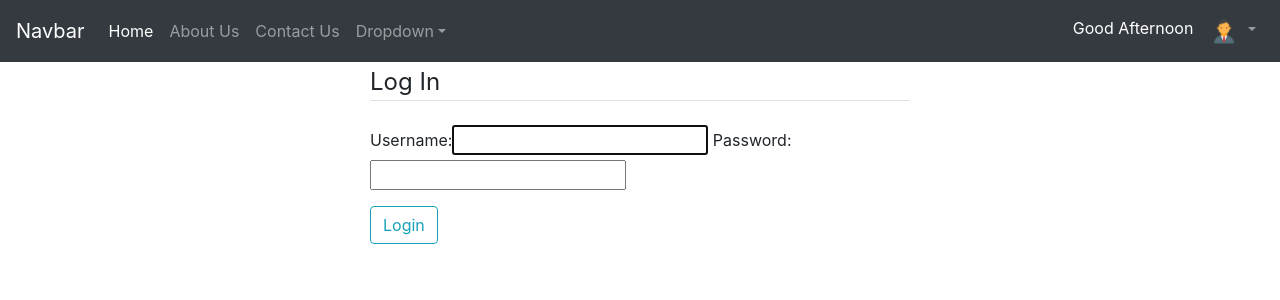
After one commit to leihuagh/Django-Practice-Site, a Django app: page /login in a window 1280 px wide. The commit adds this page. Shown: the top 300 px of the page. Run offline with Django 3.2, Linux system fonts and the light colour scheme; some libraries are stand-ins or nearby versions.

Commit message:
add login page

```diff
--- /dev/null
+++ b/authentication/templates/login.html
@@ -0,0 +1,23 @@
+{% extends "base.html" %}
+
+{% block head_title %}
+Login
+{% endblock head_title %}
+
+{% block main_contents %}
+<div class="container">
+    <div class="row">
+        <div class="col-md-6 offset-md-3">
+            <form method='POST'> {% csrf_token %}
+                <fieldset class="form-group">
+                    <legend class="border-bottom mb-4">Log In</legend>
+                    {{ form }}
+                </fieldset>
+                <div class="form-group">
+                    <button class="btn btn-outline-info" type="submit">Login</button>
+                </div>
+            </form>
+        </div>
+    </div>
+</div>
+{% endblock main_contents %}
--- a/core/urls.py
+++ b/core/urls.py
@@ -1,5 +1,5 @@
 from django.urls import path
-from django.contrib.auth.views import LogoutView
+from django.contrib.auth.views import LogoutView, LoginView
 from .views import index, about, contact
 
 
@@ -9,4 +9,5 @@ urlpatterns = [
     path('contact', contact, name='contact'),
     path('logout', LogoutView.as_view(
         template_name='logout.html'), name='logout'),
+    path('login', LoginView.as_view(template_name='login.html'), name='login'),
 ]
--- a/templates/base/navbar.html
+++ b/templates/base/navbar.html
@@ -44,7 +44,7 @@
                     <a class="dropdown-item" href="{% url 'logout' %}">Logout</a>
                     {% else %}
                     <a class="dropdown-item" href="#">Register</a>
-                    <a class="dropdown-item" href="#">Login</a>
+                    <a class="dropdown-item" href="{% url 'login' %}">Login</a>
                     {% endif %}
                 </div>
             </li>
```
Also changed, not shown: db.sqlite3.
